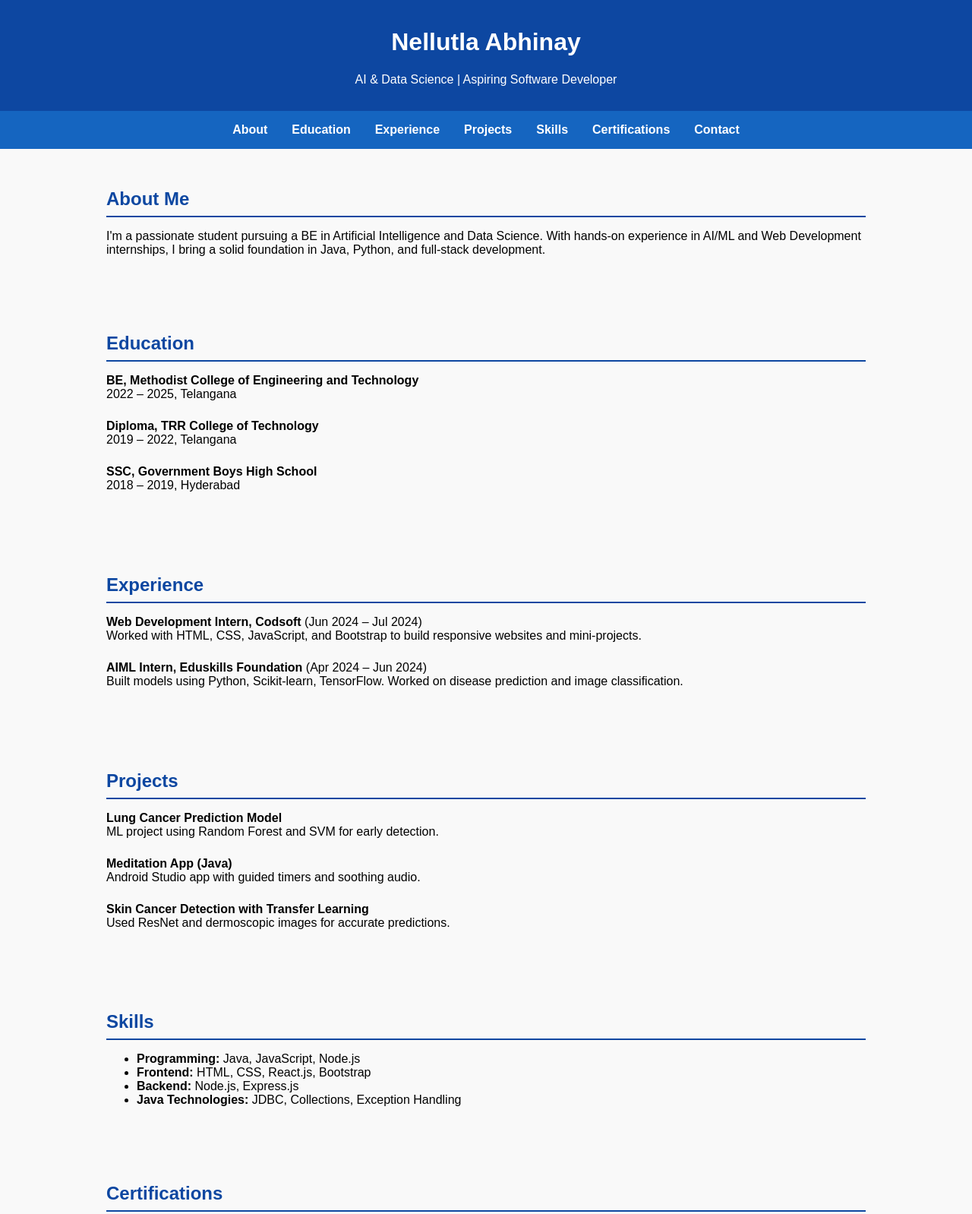
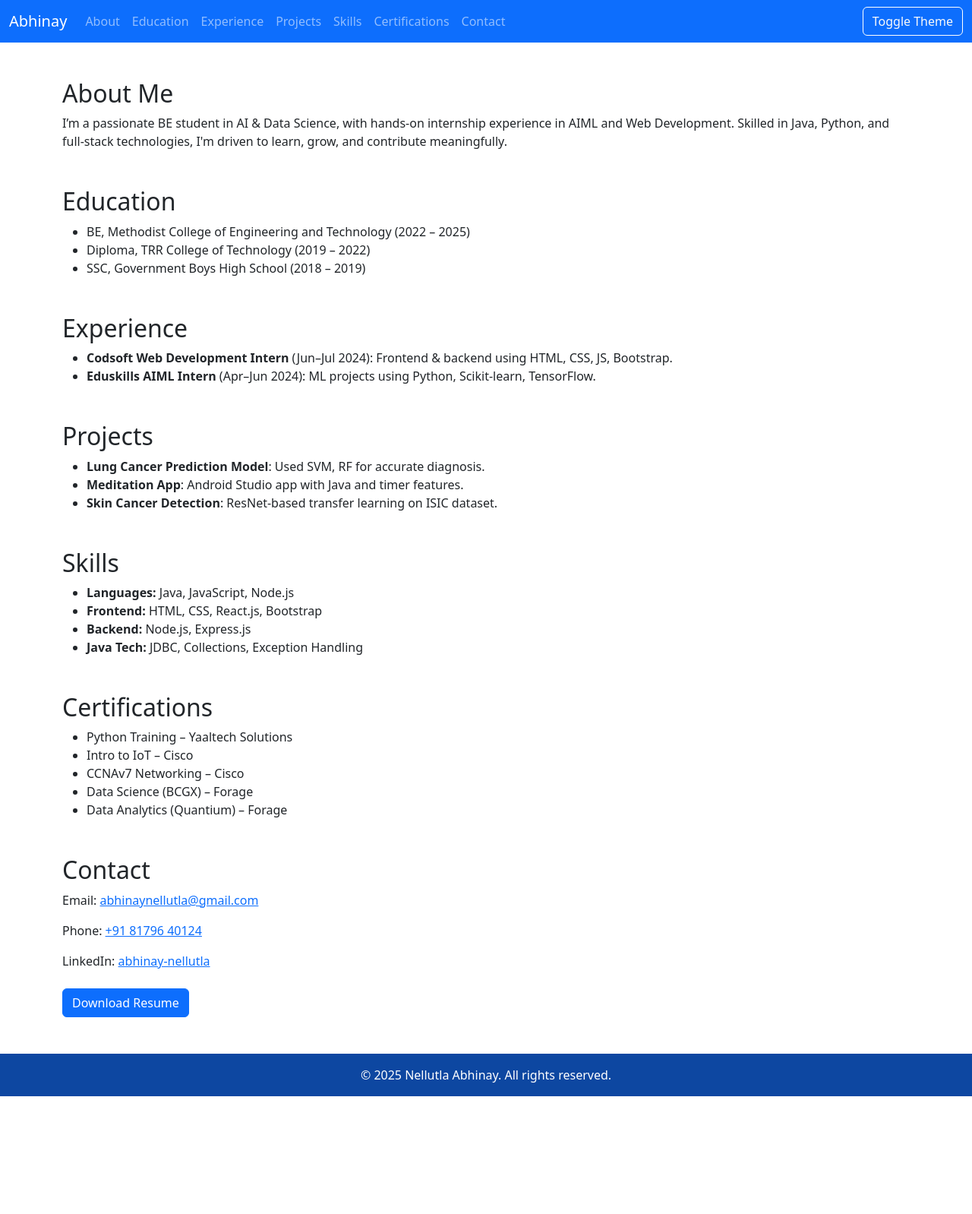
Before and after one commit to abhinay028/abhinay-portfolio, a plain HTML site: page index.html in a window 1280 px wide. Shown: the top 1598 px of the page at 76% size. After the commit the page ends 1443 px from the top, so only its background shows below. Drawn offline with nearby package versions, Linux system fonts and the light colour scheme.

Commit message:
Update index.html

```diff
--- a/index.html
+++ b/index.html
@@ -4,150 +4,125 @@
   <meta charset="UTF-8" />
   <meta name="viewport" content="width=device-width, initial-scale=1.0" />
   <title>Nellutla Abhinay | Portfolio</title>
-  <link rel="stylesheet" href="https://cdnjs.cloudflare.com/ajax/libs/font-awesome/6.4.0/css/all.min.css">
+  <link href="https://cdn.jsdelivr.net/npm/bootstrap@5.3.0/dist/css/bootstrap.min.css" rel="stylesheet">
+  <link href="https://unpkg.com/aos@2.3.1/dist/aos.css" rel="stylesheet">
   <style>
-    body {
-      font-family: Arial, sans-serif;
-      margin: 0;
-      background-color: #f9f9f9;
+    body.dark-mode {
+      background-color: #121212;
+      color: #fff;
     }
-    header {
+    .navbar-dark-mode {
+      background-color: #212121;
+    }
+    .btn-dark-toggle {
+      border: 1px solid white;
+    }
+    footer {
       background-color: #0d47a1;
       color: white;
-      padding: 1rem 2rem;
+      padding: 1rem;
       text-align: center;
-    }
-    nav {
-      background-color: #1565c0;
-      display: flex;
-      justify-content: center;
-      gap: 2rem;
-      padding: 1rem;
-    }
-    nav a {
-      color: white;
-      text-decoration: none;
-      font-weight: bold;
-    }
-    section {
-      padding: 2rem;
-      max-width: 1000px;
-      margin: auto;
-    }
-    h2 {
-      border-bottom: 2px solid #0d47a1;
-      padding-bottom: 0.5rem;
-      margin-bottom: 1rem;
-      color: #0d47a1;
-    }
-    .project, .experience, .education, .cert {
-      margin-bottom: 1.5rem;
-    }
-    footer {
-      text-align: center;
-      padding: 1rem;
-      background-color: #0d47a1;
-      color: white;
     }
   </style>
 </head>
 <body>
 
-<header>
-  <h1>Nellutla Abhinay</h1>
-  <p>AI & Data Science  | Aspiring Software Developer</p>
-</header>
-
-<nav>
-  <a href="#about">About</a>
-  <a href="#education">Education</a>
-  <a href="#experience">Experience</a>
-  <a href="#projects">Projects</a>
-  <a href="#skills">Skills</a>
-  <a href="#certifications">Certifications</a>
-  <a href="#contact">Contact</a>
+<nav class="navbar navbar-expand-lg navbar-dark bg-primary sticky-top">
+  <div class="container-fluid">
+    <a class="navbar-brand" href="#">Abhinay</a>
+    <button class="navbar-toggler" type="button" data-bs-toggle="collapse" data-bs-target="#navbarNav">
+      <span class="navbar-toggler-icon"></span>
+    </button>
+    <div class="collapse navbar-collapse" id="navbarNav">
+      <ul class="navbar-nav me-auto mb-2 mb-lg-0">
+        <li class="nav-item"><a class="nav-link" href="#about">About</a></li>
+        <li class="nav-item"><a class="nav-link" href="#education">Education</a></li>
+        <li class="nav-item"><a class="nav-link" href="#experience">Experience</a></li>
+        <li class="nav-item"><a class="nav-link" href="#projects">Projects</a></li>
+        <li class="nav-item"><a class="nav-link" href="#skills">Skills</a></li>
+        <li class="nav-item"><a class="nav-link" href="#certifications">Certifications</a></li>
+        <li class="nav-item"><a class="nav-link" href="#contact">Contact</a></li>
+      </ul>
+      <button class="btn btn-outline-light btn-dark-toggle" onclick="toggleDarkMode()">Toggle Theme</button>
+    </div>
+  </div>
 </nav>
 
-<section id="about">
+<div class="container py-5">
+  <section id="about" data-aos="fade-up">
     <h2>About Me</h2>
-  <p>
-    I'm a passionate student pursuing a BE in Artificial Intelligence and Data Science. With hands-on experience in AI/ML and Web Development internships, I bring a solid foundation in Java, Python, and full-stack development.
-  </p>
+    <p>I’m a passionate BE student in AI & Data Science, with hands-on internship experience in AIML and Web Development. Skilled in Java, Python, and full-stack technologies, I'm driven to learn, grow, and contribute meaningfully.</p>
   </section>
 
-<section id="education">
+  <section id="education" class="mt-5" data-aos="fade-up">
     <h2>Education</h2>
-  <div class="education">
-    <strong>BE, Methodist College of Engineering and Technology</strong><br />
-    2022 – 2025, Telangana
-  </div>
-  <div class="education">
-    <strong>Diploma, TRR College of Technology</strong><br />
-    2019 – 2022, Telangana
-  </div>
-  <div class="education">
-    <strong>SSC, Government Boys High School</strong><br />
-    2018 – 2019, Hyderabad
-  </div>
-</section>
-
-<section id="experience">
-  <h2>Experience</h2>
-  <div class="experience">
-    <strong>Web Development Intern, Codsoft</strong> (Jun 2024 – Jul 2024)<br />
-    Worked with HTML, CSS, JavaScript, and Bootstrap to build responsive websites and mini-projects.
-  </div>
-  <div class="experience">
-    <strong>AIML Intern, Eduskills Foundation</strong> (Apr 2024 – Jun 2024)<br />
-    Built models using Python, Scikit-learn, TensorFlow. Worked on disease prediction and image classification.
-  </div>
-</section>
-
-<section id="projects">
-  <h2>Projects</h2>
-  <div class="project">
-    <strong>Lung Cancer Prediction Model</strong><br />
-    ML project using Random Forest and SVM for early detection.
-  </div>
-  <div class="project">
-    <strong>Meditation App (Java)</strong><br />
-    Android Studio app with guided timers and soothing audio.
-  </div>
-  <div class="project">
-    <strong>Skin Cancer Detection with Transfer Learning</strong><br />
-    Used ResNet and dermoscopic images for accurate predictions.
-  </div>
-</section>
-
-<section id="skills">
-  <h2>Skills</h2>
     <ul>
-    <li><strong>Programming:</strong> Java, JavaScript, Node.js</li>
-    <li><strong>Frontend:</strong> HTML, CSS, React.js, Bootstrap</li>
-    <li><strong>Backend:</strong> Node.js, Express.js</li>
-    <li><strong>Java Technologies:</strong> JDBC, Collections, Exception Handling</li>
+      <li>BE, Methodist College of Engineering and Technology (2022 – 2025)</li>
+      <li>Diploma, TRR College of Technology (2019 – 2022)</li>
+      <li>SSC, Government Boys High School (2018 – 2019)</li>
     </ul>
   </section>
 
-<section id="certifications">
-  <h2>Certifications</h2>
-  <div class="cert">Python Training – Yaaltech Solutions</div>
-  <div class="cert">IoT Basics – Cisco</div>
-  <div class="cert">CCNAv7 – Cisco Networking Academy</div>
-  <div class="cert">Data Science Virtual Experience – BCGX</div>
-  <div class="cert">Data Analytics – QUANTIUM</div>
+  <section id="experience" class="mt-5" data-aos="fade-up">
+    <h2>Experience</h2>
+    <ul>
+      <li><strong>Codsoft Web Development Intern</strong> (Jun–Jul 2024): Frontend & backend using HTML, CSS, JS, Bootstrap.</li>
+      <li><strong>Eduskills AIML Intern</strong> (Apr–Jun 2024): ML projects using Python, Scikit-learn, TensorFlow.</li>
+    </ul>
   </section>
 
-<section id="contact">
+  <section id="projects" class="mt-5" data-aos="fade-up">
+    <h2>Projects</h2>
+    <ul>
+      <li><strong>Lung Cancer Prediction Model</strong>: Used SVM, RF for accurate diagnosis.</li>
+      <li><strong>Meditation App</strong>: Android Studio app with Java and timer features.</li>
+      <li><strong>Skin Cancer Detection</strong>: ResNet-based transfer learning on ISIC dataset.</li>
+    </ul>
+  </section>
+
+  <section id="skills" class="mt-5" data-aos="fade-up">
+    <h2>Skills</h2>
+    <ul>
+      <li><strong>Languages:</strong> Java, JavaScript, Node.js</li>
+      <li><strong>Frontend:</strong> HTML, CSS, React.js, Bootstrap</li>
+      <li><strong>Backend:</strong> Node.js, Express.js</li>
+      <li><strong>Java Tech:</strong> JDBC, Collections, Exception Handling</li>
+    </ul>
+  </section>
+
+  <section id="certifications" class="mt-5" data-aos="fade-up">
+    <h2>Certifications</h2>
+    <ul>
+      <li>Python Training – Yaaltech Solutions</li>
+      <li>Intro to IoT – Cisco</li>
+      <li>CCNAv7 Networking – Cisco</li>
+      <li>Data Science (BCGX) – Forage</li>
+      <li>Data Analytics (Quantium) – Forage</li>
+    </ul>
+  </section>
+
+  <section id="contact" class="mt-5" data-aos="fade-up">
     <h2>Contact</h2>
     <p>Email: <a href="mailto:abhinaynellutla@gmail.com">abhinaynellutla@gmail.com</a></p>
-  <p>Phone: <a href="tel:+918179640124">+91 8179640124</a></p>
-  <p>LinkedIn: <a href="https://linkedin.com/in/abhinay-nellutla-3bb910316" target="_blank">linkedin.com/in/abhinay-nellutla</a></p>
+    <p>Phone: <a href="tel:+918179640124">+91 81796 40124</a></p>
+    <p>LinkedIn: <a href="https://linkedin.com/in/abhinay-nellutla-3bb910316" target="_blank">abhinay-nellutla</a></p>
+    <a href="resume.pdf" download class="btn btn-primary mt-2">Download Resume</a>
   </section>
+</div>
 
 <footer>
   &copy; 2025 Nellutla Abhinay. All rights reserved.
 </footer>
 
+<script src="https://cdn.jsdelivr.net/npm/bootstrap@5.3.0/dist/js/bootstrap.bundle.min.js"></script>
+<script src="https://unpkg.com/aos@2.3.1/dist/aos.js"></script>
+<script>
+  AOS.init();
+
+  function toggleDarkMode() {
+    document.body.classList.toggle('dark-mode');
+    document.querySelector('nav').classList.toggle('navbar-dark-mode');
+  }
+</script>
 </body>
 </html>
```
Lines whose indentation alone changed are shown as unchanged.
